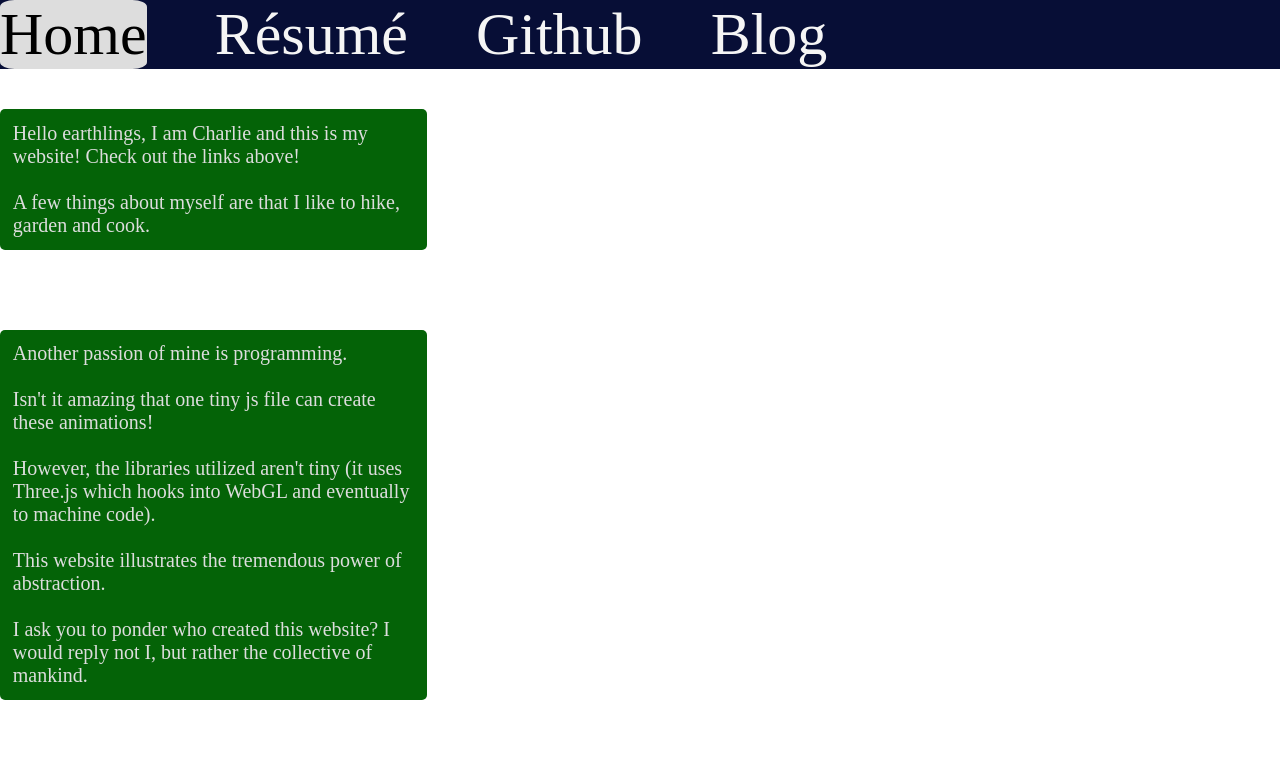
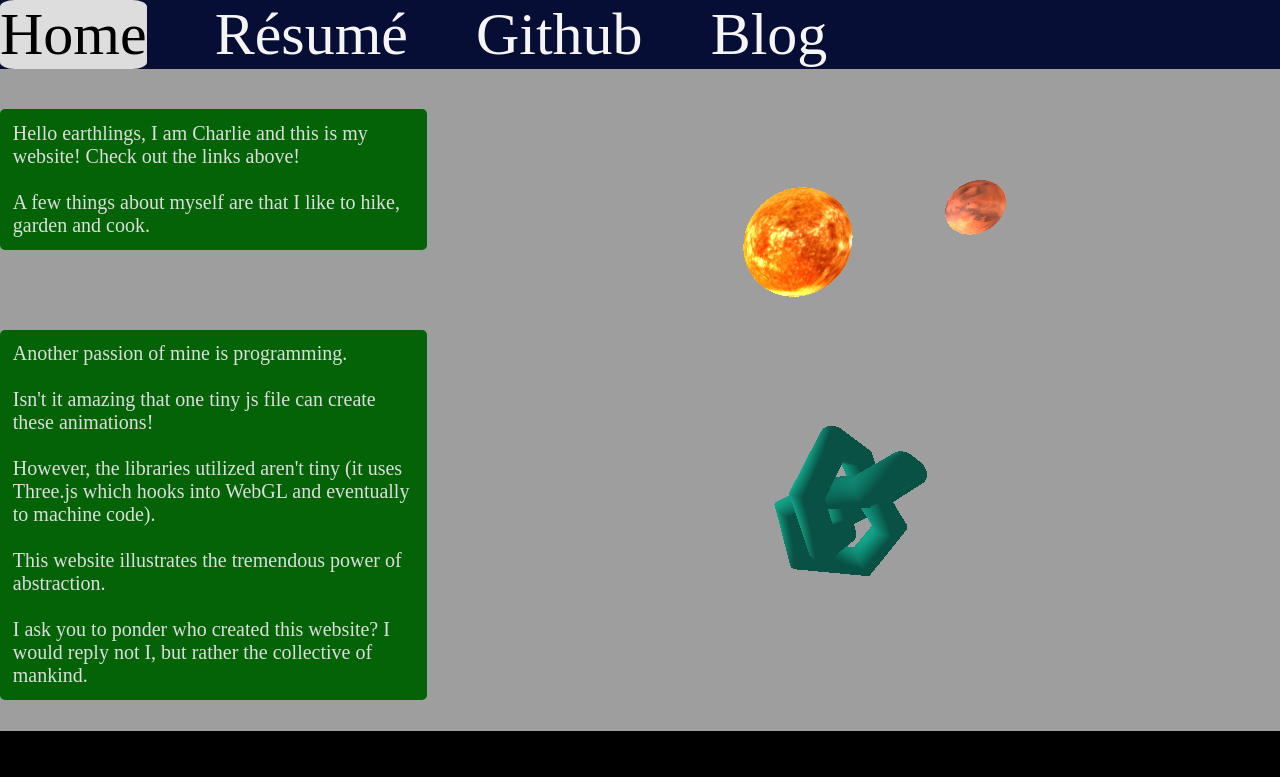
Before and after one commit to ferrell-code/ferrell-code.github.io, a website built with Vite: page index.html in a window 1280 px wide. Shown: the top 777 px of the page. Built offline with nearby package versions, Linux system fonts and the light colour scheme; animation ran at ten frames a second.

Commit message:
load resources pls

```diff
--- a/index.html
+++ b/index.html
@@ -44,6 +44,7 @@
         </p>
       </div>
     </main>
+    <script src="https://rawgit.com/mrdoob/three.js/dev/build/three.js"></script>
     <script type="module" src="main.js"></script>
   </body>
 </html>
--- a/main.js
+++ b/main.js
@@ -1,5 +1,3 @@
-import * as THREE from 'https://rawgit.com/mrdoob/three.js/dev/build/three.js';
-
 // create knot object
 function init_torus_knot() {
   const knot_geometry = new THREE.TorusKnotGeometry(10,3,16,100);
```
